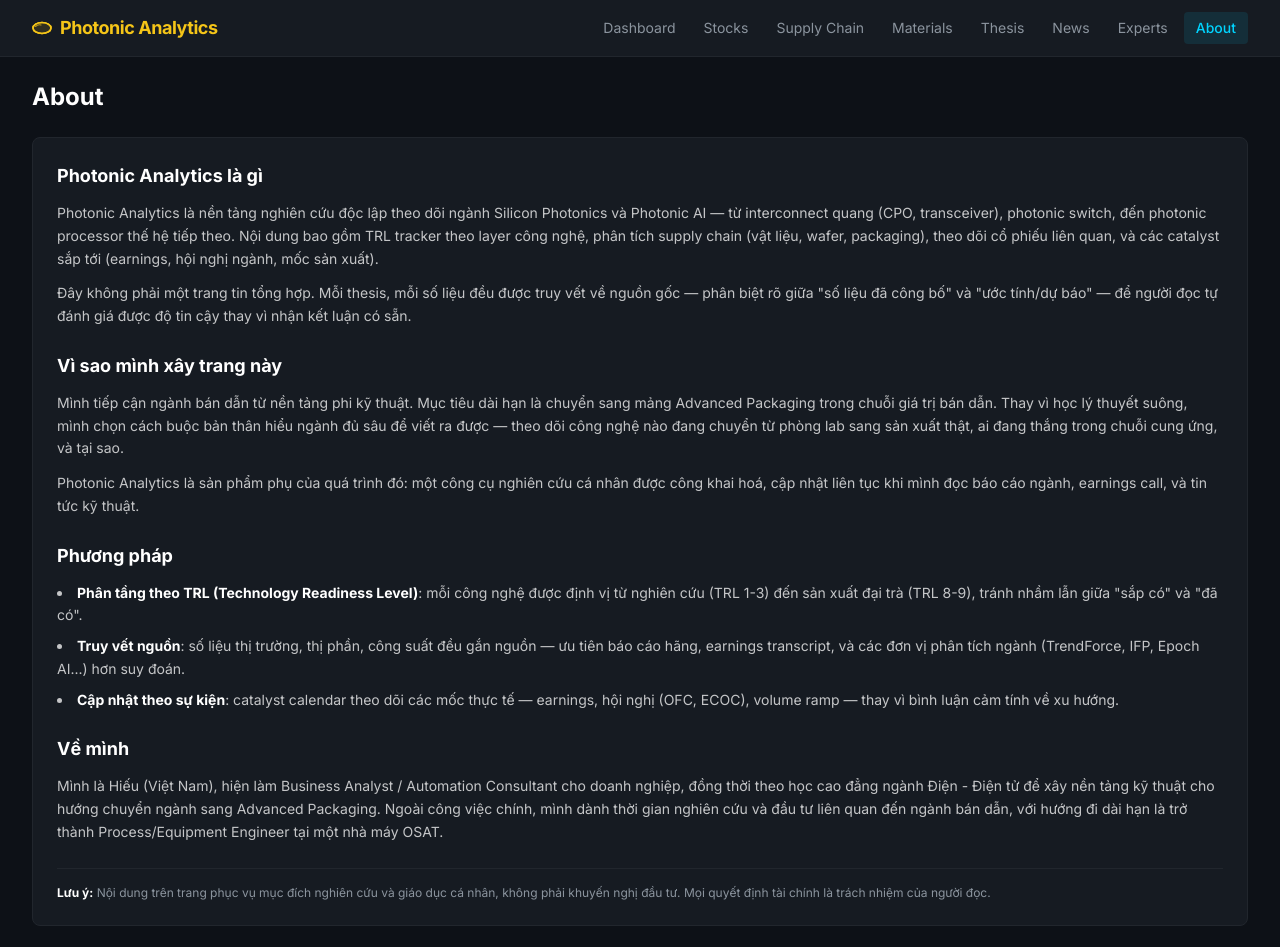
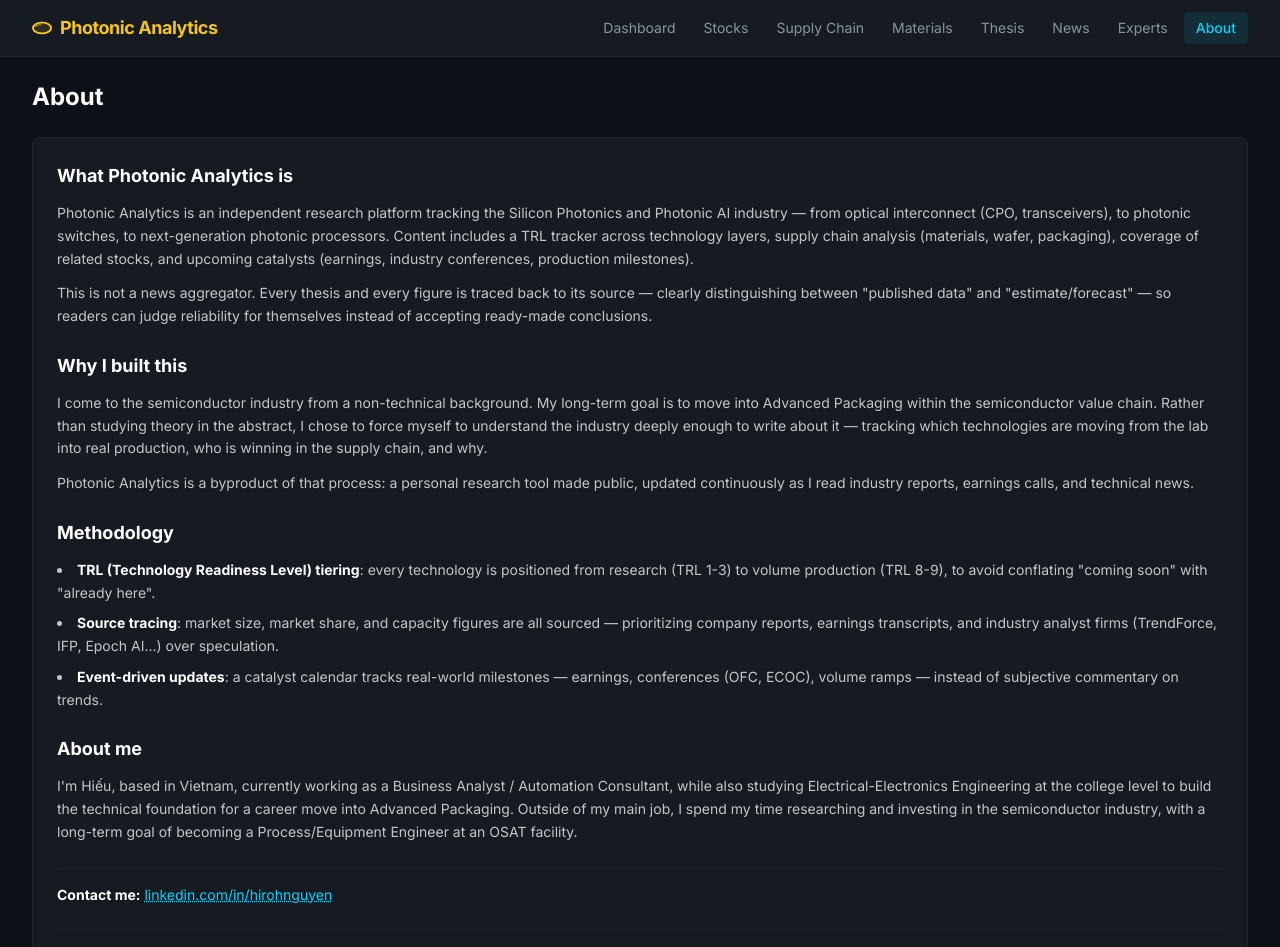
Before and after one commit to njofindhsofhaof/indiumanalytics, a Next.js app: page /about in a window 1280 px wide. Shown: the top 947 px of the page. Built offline with nearby package versions, Linux system fonts and the light colour scheme.

Commit message:
fix: translate About page to English, add LinkedIn contact link

```diff
--- a/app/about/page.tsx
+++ b/app/about/page.tsx
@@ -12,93 +12,112 @@ export default function AboutPage() {
       <div className="bg-surface border border-border rounded-lg p-6 space-y-6">
         <section>
           <h2 className="text-white font-bold text-lg mb-3">
-            Photonic Analytics là gì
+            What Photonic Analytics is
           </h2>
           <div className="space-y-3 text-white/75 text-sm leading-relaxed">
             <p>
-              Photonic Analytics là nền tảng nghiên cứu độc lập theo dõi ngành
-              Silicon Photonics và Photonic AI — từ interconnect quang (CPO,
-              transceiver), photonic switch, đến photonic processor thế hệ
-              tiếp theo. Nội dung bao gồm TRL tracker theo layer công nghệ,
-              phân tích supply chain (vật liệu, wafer, packaging), theo dõi
-              cổ phiếu liên quan, và các catalyst sắp tới (earnings, hội nghị
-              ngành, mốc sản xuất).
+              Photonic Analytics is an independent research platform tracking
+              the Silicon Photonics and Photonic AI industry — from optical
+              interconnect (CPO, transceivers), to photonic switches, to
+              next-generation photonic processors. Content includes a TRL
+              tracker across technology layers, supply chain analysis
+              (materials, wafer, packaging), coverage of related stocks, and
+              upcoming catalysts (earnings, industry conferences, production
+              milestones).
             </p>
             <p>
-              Đây không phải một trang tin tổng hợp. Mỗi thesis, mỗi số liệu
-              đều được truy vết về nguồn gốc — phân biệt rõ giữa &quot;số liệu
-              đã công bố&quot; và &quot;ước tính/dự báo&quot; — để người đọc
-              tự đánh giá được độ tin cậy thay vì nhận kết luận có sẵn.
+              This is not a news aggregator. Every thesis and every figure is
+              traced back to its source — clearly distinguishing between
+              &quot;published data&quot; and &quot;estimate/forecast&quot; —
+              so readers can judge reliability for themselves instead of
+              accepting ready-made conclusions.
             </p>
           </div>
         </section>
 
         <section>
           <h2 className="text-white font-bold text-lg mb-3">
-            Vì sao mình xây trang này
+            Why I built this
           </h2>
           <div className="space-y-3 text-white/75 text-sm leading-relaxed">
             <p>
-              Mình tiếp cận ngành bán dẫn từ nền tảng phi kỹ thuật. Mục tiêu
-              dài hạn là chuyển sang mảng Advanced Packaging trong chuỗi giá
-              trị bán dẫn. Thay vì học lý thuyết suông, mình chọn cách buộc
-              bản thân hiểu ngành đủ sâu để viết ra được — theo dõi công nghệ
-              nào đang chuyển từ phòng lab sang sản xuất thật, ai đang thắng
-              trong chuỗi cung ứng, và tại sao.
+              I come to the semiconductor industry from a non-technical
+              background. My long-term goal is to move into Advanced
+              Packaging within the semiconductor value chain. Rather than
+              studying theory in the abstract, I chose to force myself to
+              understand the industry deeply enough to write about it —
+              tracking which technologies are moving from the lab into real
+              production, who is winning in the supply chain, and why.
             </p>
             <p>
-              Photonic Analytics là sản phẩm phụ của quá trình đó: một công
-              cụ nghiên cứu cá nhân được công khai hoá, cập nhật liên tục khi
-              mình đọc báo cáo ngành, earnings call, và tin tức kỹ thuật.
+              Photonic Analytics is a byproduct of that process: a personal
+              research tool made public, updated continuously as I read
+              industry reports, earnings calls, and technical news.
             </p>
           </div>
         </section>
 
         <section>
-          <h2 className="text-white font-bold text-lg mb-3">Phương pháp</h2>
+          <h2 className="text-white font-bold text-lg mb-3">Methodology</h2>
           <ul className="space-y-2 text-white/75 text-sm leading-relaxed list-disc list-inside">
             <li>
               <strong className="text-white">
-                Phân tầng theo TRL (Technology Readiness Level)
+                TRL (Technology Readiness Level) tiering
               </strong>
-              : mỗi công nghệ được định vị từ nghiên cứu (TRL 1-3) đến sản
-              xuất đại trà (TRL 8-9), tránh nhầm lẫn giữa &quot;sắp có&quot;
-              và &quot;đã có&quot;.
+              : every technology is positioned from research (TRL 1-3) to
+              volume production (TRL 8-9), to avoid conflating &quot;coming
+              soon&quot; with &quot;already here&quot;.
             </li>
             <li>
-              <strong className="text-white">Truy vết nguồn</strong>: số
-              liệu thị trường, thị phần, công suất đều gắn nguồn — ưu tiên
-              báo cáo hãng, earnings transcript, và các đơn vị phân tích
-              ngành (TrendForce, IFP, Epoch AI...) hơn suy đoán.
+              <strong className="text-white">Source tracing</strong>: market
+              size, market share, and capacity figures are all sourced —
+              prioritizing company reports, earnings transcripts, and
+              industry analyst firms (TrendForce, IFP, Epoch AI...) over
+              speculation.
             </li>
             <li>
-              <strong className="text-white">Cập nhật theo sự kiện</strong>:
-              catalyst calendar theo dõi các mốc thực tế — earnings, hội nghị
-              (OFC, ECOC), volume ramp — thay vì bình luận cảm tính về xu
-              hướng.
+              <strong className="text-white">Event-driven updates</strong>:
+              a catalyst calendar tracks real-world milestones — earnings,
+              conferences (OFC, ECOC), volume ramps — instead of subjective
+              commentary on trends.
             </li>
           </ul>
         </section>
 
         <section>
-          <h2 className="text-white font-bold text-lg mb-3">Về mình</h2>
+          <h2 className="text-white font-bold text-lg mb-3">About me</h2>
           <p className="text-white/75 text-sm leading-relaxed">
-            Mình là Hiếu (Việt Nam), hiện làm Business Analyst / Automation
-            Consultant cho doanh nghiệp, đồng thời theo học cao đẳng ngành
-            Điện - Điện tử để xây nền tảng kỹ thuật cho hướng chuyển ngành
-            sang Advanced Packaging. Ngoài công việc chính, mình dành thời
-            gian nghiên cứu và đầu tư liên quan đến ngành bán dẫn, với hướng
-            đi dài hạn là trở thành Process/Equipment Engineer tại một nhà
-            máy OSAT.
+            I&apos;m Hiếu, based in Vietnam, currently working as a Business
+            Analyst / Automation Consultant, while also studying
+            Electrical-Electronics Engineering at the college level to build
+            the technical foundation for a career move into Advanced
+            Packaging. Outside of my main job, I spend my time researching
+            and investing in the semiconductor industry, with a long-term
+            goal of becoming a Process/Equipment Engineer at an OSAT
+            facility.
+          </p>
+        </section>
+
+        <section className="border-t border-border pt-4">
+          <p className="text-sm text-white/75">
+            <strong className="text-white">Contact me:</strong>{" "}
+            <a
+              href="https://www.linkedin.com/in/hirohnguyen/"
+              target="_blank"
+              rel="noopener noreferrer"
+              className="text-accent underline decoration-dotted"
+            >
+              linkedin.com/in/hirohnguyen
+            </a>
           </p>
         </section>
 
         <section className="border-t border-border pt-4">
           <p className="text-xs text-muted">
-            <strong className="text-white">Lưu ý:</strong> Nội dung trên
-            trang phục vụ mục đích nghiên cứu và giáo dục cá nhân, không phải
-            khuyến nghị đầu tư. Mọi quyết định tài chính là trách nhiệm của
-            người đọc.
+            <strong className="text-white">Note:</strong> Content on this
+            site is for personal research and educational purposes only, not
+            investment advice. All financial decisions are the reader&apos;s
+            own responsibility.
           </p>
         </section>
       </div>
```
Also changed, not shown: 1 other file (tests, documents, lock files or other folders).
